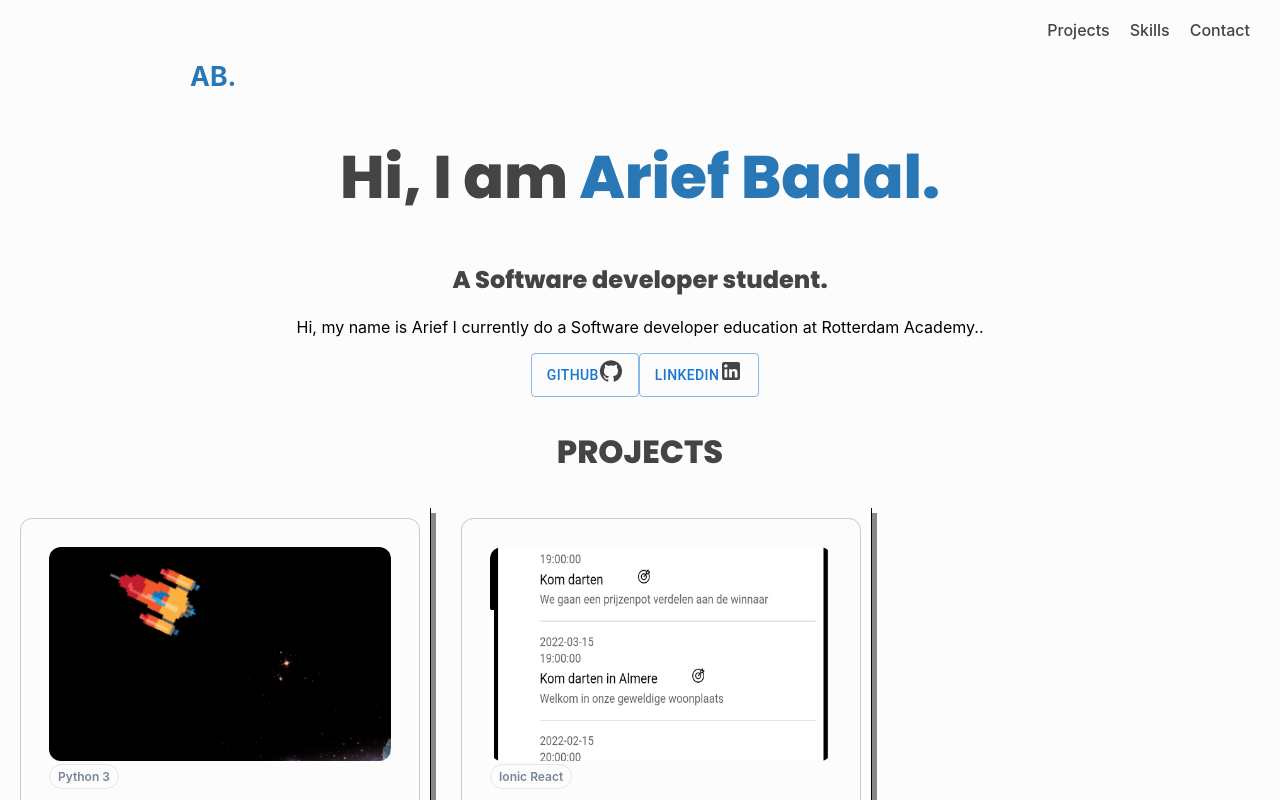
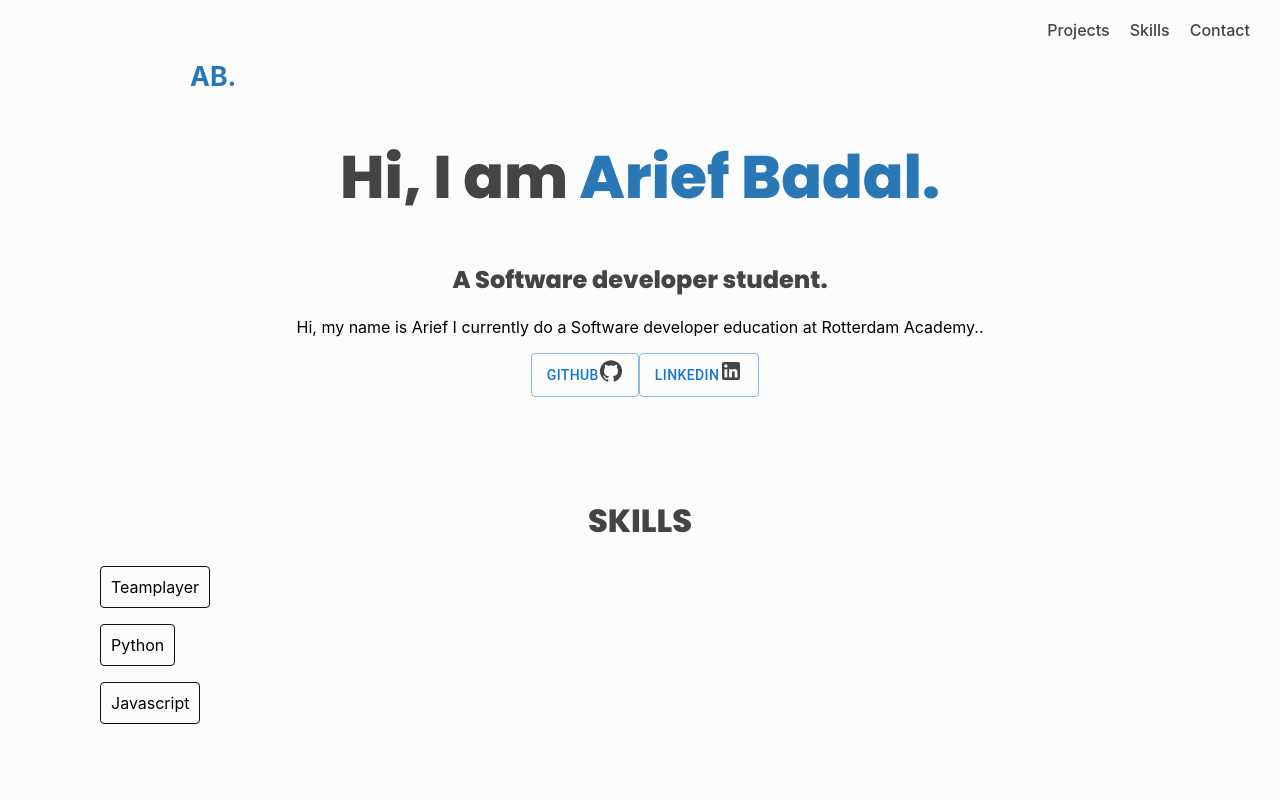
Before and after one commit to AriefBadal23/portofolio-website, a React (Create React App) app: page / in a window 1280 px wide. Shown: the top 800 px of the page. Built offline with nearby package versions, Linux system fonts and the light colour scheme.

Commit message:
Add Skills component

```diff
--- a/src/App.js
+++ b/src/App.js
@@ -1,6 +1,6 @@
 import './App.css';
 import About from './components/About/About';
-// import Skills from './components/Skills/Skills';
+import Skills from './components/Skills/Skills';
 import Header from './components/Header/header';
 import Project from './components/Projects/projects';
 import Navbar from './components/Navbar/Navbar';
@@ -13,8 +13,8 @@ function App() {
       <Navbar/>
       <Header/>
       <About/>
+      <Skills/>
       <Project/>
-      {/* <Skills/> */}
     </div>
 
   );
```
